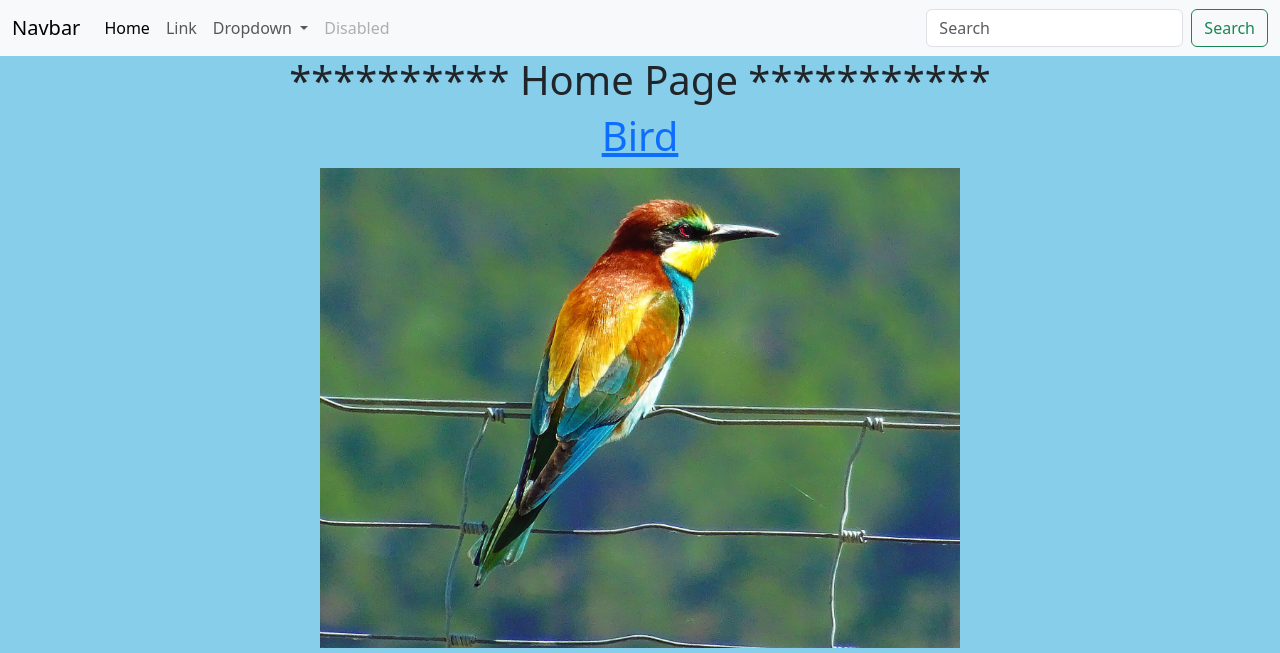
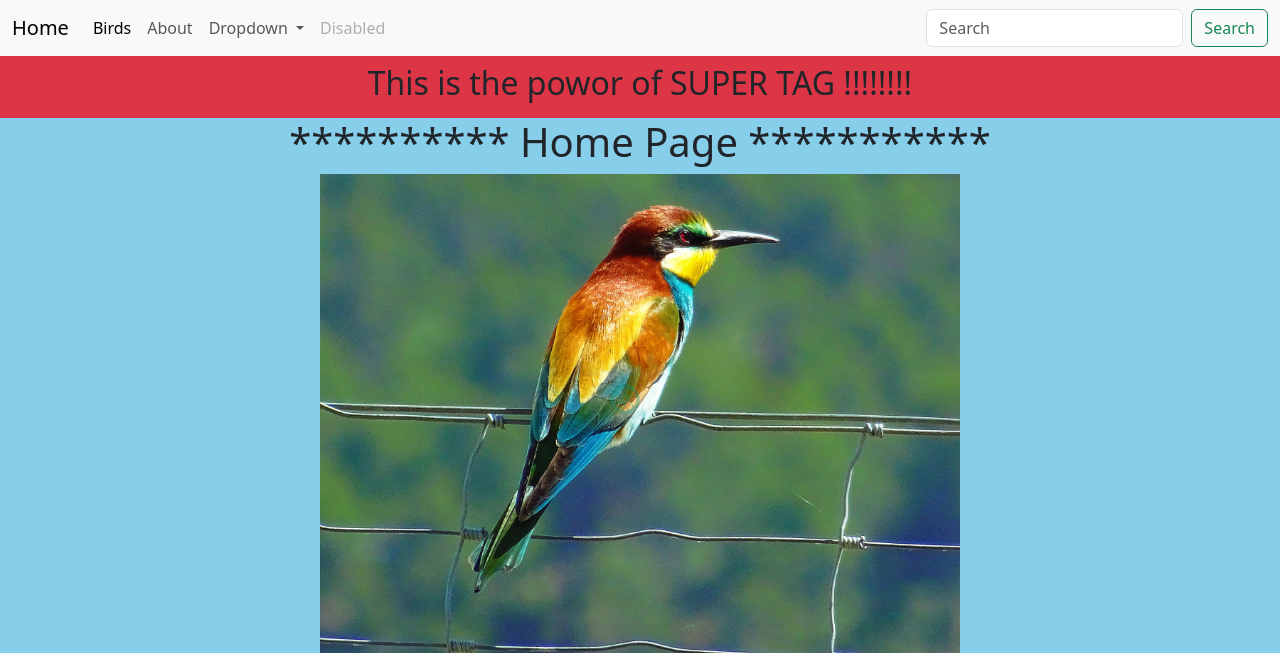
Before and after one commit to AKToran/Django, a Django app: page / in a window 1280 px wide. Shown: the top 653 px of the page. Run offline with Django 4.2, Linux system fonts and the light colour scheme.

Commit message:
template inheritance

```diff
--- a/Module 11/project_4/bird_app/static/css/index.css
+++ /dev/null
@@ -1,4 +0,0 @@
-body {
-    background-color: skyblue;
-    text-align: center;
-}
--- a/Module 11/project_4/project_4/urls.py
+++ b/Module 11/project_4/project_4/urls.py
@@ -5,7 +5,7 @@ from . import views
 
 urlpatterns = [
     path('admin/', admin.site.urls),
-    path('', views.home),
+    path('', views.home, name='main'),
     path('bird_app/', include('bird_app.urls')),
 
 ]
--- a/Module 11/project_4/static/css/home.css
+++ b/Module 11/project_4/static/css/home.css
@@ -1,4 +1,4 @@
-body{
+body {
     background-color: skyblue;
     text-align: center;
 }
--- /dev/null
+++ b/Module 11/project_4/templates/base.html
@@ -0,0 +1,60 @@
+{% load static %}
+
+<!DOCTYPE html>
+<html lang="en">
+<head>
+    <meta charset="UTF-8">
+    <meta name="viewport" content="width=device-width, initial-scale=1.0">
+    <title>Document</title>
+    <link href="https://cdn.jsdelivr.net/npm/bootstrap@5.3.2/dist/css/bootstrap.min.css" rel="stylesheet" integrity="sha384-T3c6CoIi6uLrA9TneNEoa7RxnatzjcDSCmG1MXxSR1GAsXEV/Dwwykc2MPK8M2HN" crossorigin="anonymous">
+    <link rel="stylesheet" href="{% static 'css/home.css' %}">
+</head>
+<body>
+    <nav class="navbar navbar-expand-lg bg-body-tertiary">
+        <div class="container-fluid">
+          <a class="navbar-brand" href="{% url "main" %}">Home</a>
+          <button class="navbar-toggler" type="button" data-bs-toggle="collapse" data-bs-target="#navbarSupportedContent" aria-controls="navbarSupportedContent" aria-expanded="false" aria-label="Toggle navigation">
+            <span class="navbar-toggler-icon"></span>
+          </button>
+          <div class="collapse navbar-collapse" id="navbarSupportedContent">
+            <ul class="navbar-nav me-auto mb-2 mb-lg-0">
+              <li class="nav-item">
+                <a class="nav-link active" aria-current="page" href="{% url "home" %}">Birds</a>
+              </li>
+              <li class="nav-item">
+                <a class="nav-link" href="{% url "about" %}">About</a>
+              </li>
+              <li class="nav-item dropdown">
+                <a class="nav-link dropdown-toggle" href="#" role="button" data-bs-toggle="dropdown" aria-expanded="false">
+                  Dropdown
+                </a>
+                <ul class="dropdown-menu">
+                  <li><a class="dropdown-item" href="#">Action</a></li>
+                  <li><a class="dropdown-item" href="#">Another action</a></li>
+                  <li><hr class="dropdown-divider"></li>
+                  <li><a class="dropdown-item" href="#">Something else here</a></li>
+                </ul>
+              </li>
+              <li class="nav-item">
+                <a class="nav-link disabled" aria-disabled="true">Disabled</a>
+              </li>
+            </ul>
+            <form class="d-flex" role="search">
+              <input class="form-control me-2" type="search" placeholder="Search" aria-label="Search">
+              <button class="btn btn-outline-success" type="submit">Search</button>
+            </form>
+          </div>
+        </div>
+      </nav>
+
+    {% block content %}
+    <div class="bg-danger p-2">
+        <h2>This is the powor of SUPER TAG !!!!!!!!</h2>
+    </div>
+    {% endblock content %}
+
+
+
+    <script src="https://cdn.jsdelivr.net/npm/bootstrap@5.3.2/dist/js/bootstrap.bundle.min.js" integrity="sha384-C6RzsynM9kWDrMNeT87bh95OGNyZPhcTNXj1NW7RuBCsyN/o0jlpcV8Qyq46cDfL" crossorigin="anonymous"></script>
+</body>
+</html>
--- a/Module 11/project_4/templates/home.html
+++ b/Module 11/project_4/templates/home.html
@@ -1,56 +1,8 @@
+{% extends "base.html" %}
 {% load static %}
 
-<!DOCTYPE html>
-<html lang="en">
-<head>
-    <meta charset="UTF-8">
-    <meta name="viewport" content="width=device-width, initial-scale=1.0">
-    <title>Document</title>
-    <link href="https://cdn.jsdelivr.net/npm/bootstrap@5.3.2/dist/css/bootstrap.min.css" rel="stylesheet" integrity="sha384-T3c6CoIi6uLrA9TneNEoa7RxnatzjcDSCmG1MXxSR1GAsXEV/Dwwykc2MPK8M2HN" crossorigin="anonymous">
-    <link rel="stylesheet" href="{% static 'css/home.css' %}">
-</head>
-<body>
-    <nav class="navbar navbar-expand-lg bg-body-tertiary">
-        <div class="container-fluid">
-          <a class="navbar-brand" href="#">Navbar</a>
-          <button class="navbar-toggler" type="button" data-bs-toggle="collapse" data-bs-target="#navbarSupportedContent" aria-controls="navbarSupportedContent" aria-expanded="false" aria-label="Toggle navigation">
-            <span class="navbar-toggler-icon"></span>
-          </button>
-          <div class="collapse navbar-collapse" id="navbarSupportedContent">
-            <ul class="navbar-nav me-auto mb-2 mb-lg-0">
-              <li class="nav-item">
-                <a class="nav-link active" aria-current="page" href="#">Home</a>
-              </li>
-              <li class="nav-item">
-                <a class="nav-link" href="#">Link</a>
-              </li>
-              <li class="nav-item dropdown">
-                <a class="nav-link dropdown-toggle" href="#" role="button" data-bs-toggle="dropdown" aria-expanded="false">
-                  Dropdown
-                </a>
-                <ul class="dropdown-menu">
-                  <li><a class="dropdown-item" href="#">Action</a></li>
-                  <li><a class="dropdown-item" href="#">Another action</a></li>
-                  <li><hr class="dropdown-divider"></li>
-                  <li><a class="dropdown-item" href="#">Something else here</a></li>
-                </ul>
-              </li>
-              <li class="nav-item">
-                <a class="nav-link disabled" aria-disabled="true">Disabled</a>
-              </li>
-            </ul>
-            <form class="d-flex" role="search">
-              <input class="form-control me-2" type="search" placeholder="Search" aria-label="Search">
-              <button class="btn btn-outline-success" type="submit">Search</button>
-            </form>
-          </div>
-        </div>
-      </nav>
+{% block content %}
+{{block.super}}
     <h1>********** Home Page ***********</h1>
-    <h1><a href="/bird_app/">Bird</a></h1>
     <img class="w-50" src="{% static 'images/bird_1.jpg' %}" alt="bird image 1">
-
-
-    <script src="https://cdn.jsdelivr.net/npm/bootstrap@5.3.2/dist/js/bootstrap.bundle.min.js" integrity="sha384-C6RzsynM9kWDrMNeT87bh95OGNyZPhcTNXj1NW7RuBCsyN/o0jlpcV8Qyq46cDfL" crossorigin="anonymous"></script>
-</body>
-</html>
+{% endblock content %}
```
Also changed, not shown: Module 11/project_4/bird_app/templates/about.html (+4 -10 lines), Module 11/project_4/bird_app/templates/index.html (+4 -51 lines).
